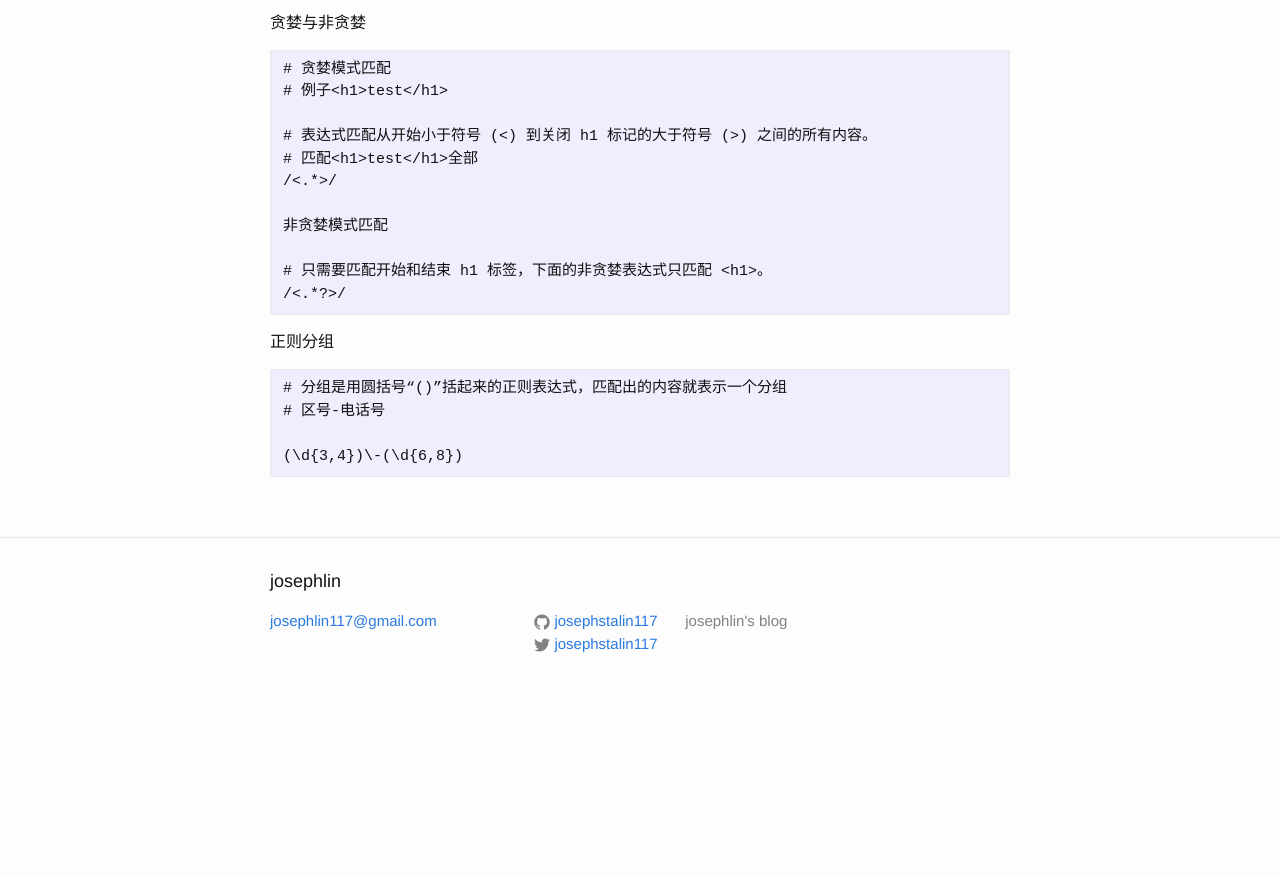
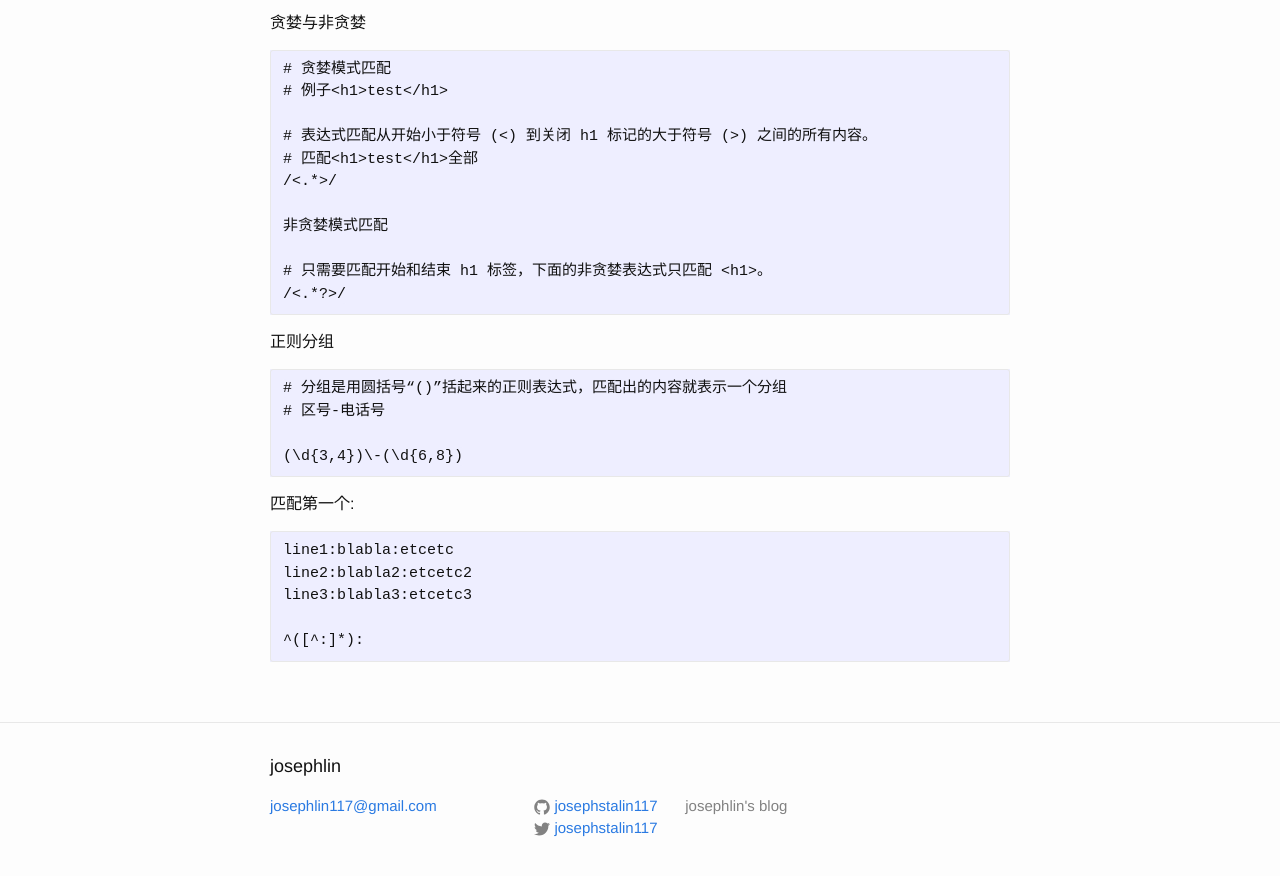
Before and after one commit to josephstalin117/josephstalin117.github.io, a Jekyll site: the page built from _posts/2019-2-3-regex.markdown, in a window 1280 px wide and 900 px high, scrolled down 2111 px. Shown: the top 876 px of the window. Built offline with Jekyll 4.4.1, drawn with Linux system fonts in a browser that asks for light colours; before the commit the page ends 2826 px from its top, so only the background shows below that.

Commit message:
update vim & regex

````diff
--- a/_posts/2019-2-3-regex.markdown
+++ b/_posts/2019-2-3-regex.markdown
@@ -114,3 +114,12 @@ x|y
 
 (\d{3,4})\-(\d{6,8})
 ```
+
+匹配第一个:
+```
+line1:blabla:etcetc
+line2:blabla2:etcetc2
+line3:blabla3:etcetc3
+
+^([^:]*):
+```
````
Also changed, not shown: _posts/2016-07-03-vim.markdown (+6 -1 lines).
